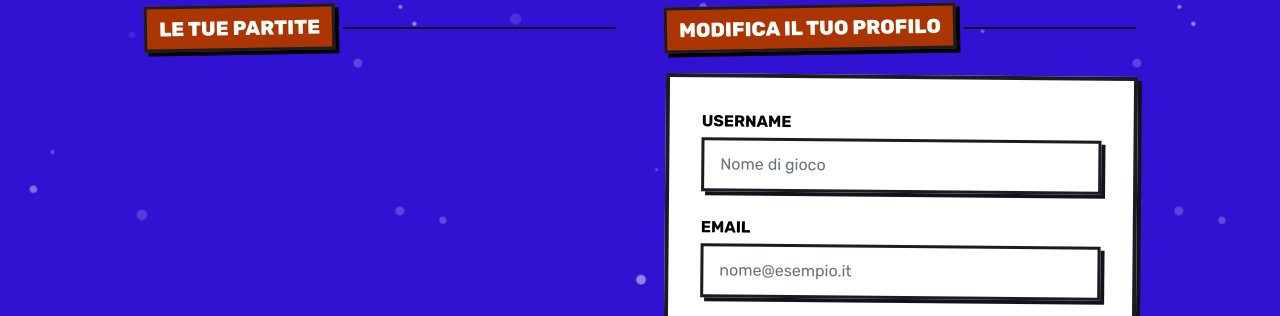
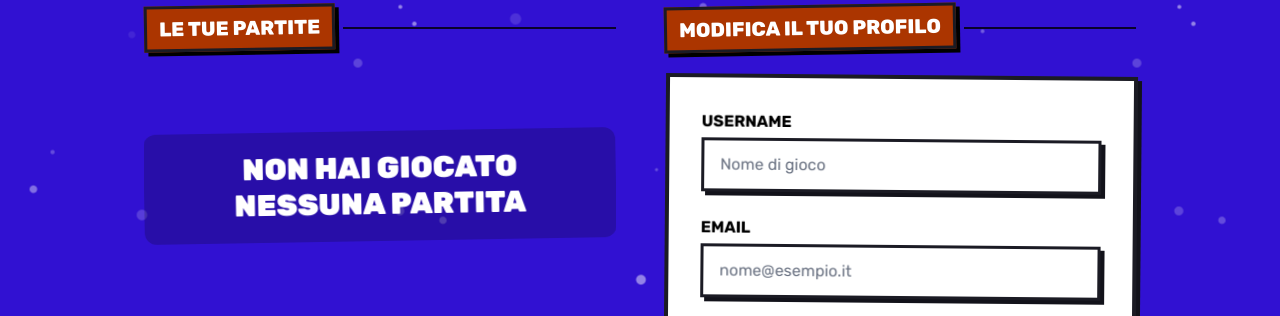
Before and after one commit to Jonnycp/SpeedQuiz, a React (Vite) app in the folder frontend/: page /profile in a window 1280 px wide. Shown: the part 422-738 px from the top of the page. Built offline with nearby package versions, Linux system fonts and the light colour scheme; sample sign-in values are in the browser's storage; some icons are missing.

Commit message:
aggiunto componente EmptyState in Profile

```diff
--- a/frontend/src/pages/Profile.jsx
+++ b/frontend/src/pages/Profile.jsx
@@ -9,7 +9,12 @@ import StatCardProfile from "../components/StatCardProfile";
 import ConfirmButton from "../components/ConfirmButton";
 import SingleInput from "../components/SingleInput";
 
+import EmptyState from "../components/EmptyState";
+
 const Profile = () => {
+
+  const tuePartite = [];
+
   const { user, updateProfile } = useAuth();
 
   const [username, setUsername] = useState(user.username);
@@ -93,10 +98,11 @@ const Profile = () => {
             <SectionTitle title="Le tue partite" />
 
             <div className="flex overflow-x-auto snap-x snap-mandatory gap-5 pb-6 -mx-4 px-4 md:mx-0 md:px-0 md:grid md:grid-cols-2 hide-scrollbar">
-              {[].map((partita) => (
+              {tuePartite.length > 0 ? (
+                tuePartite.map((partita) => (
                   <div
                     key={partita.id}
-                  className="w-[80vw] shrink-0 snap-center md:w-auto h-full"
+                    className="w-[85vw] max-w-[300px] shrink-0 snap-center h-auto"
                   >
                     <LobbyCard
                       title={partita.title}
@@ -107,7 +113,12 @@ const Profile = () => {
                       isWinner={partita.isWinner}
                     />
                   </div>
-              ))}
+                ))
+              ) : (
+                <div className="md:col-span-2 w-full mt-4">
+                  <EmptyState message="Non hai giocato nessuna partita" />
+                </div>
+              )}
             </div>
           </div>
 
```
Lines whose indentation alone changed are shown as unchanged.
